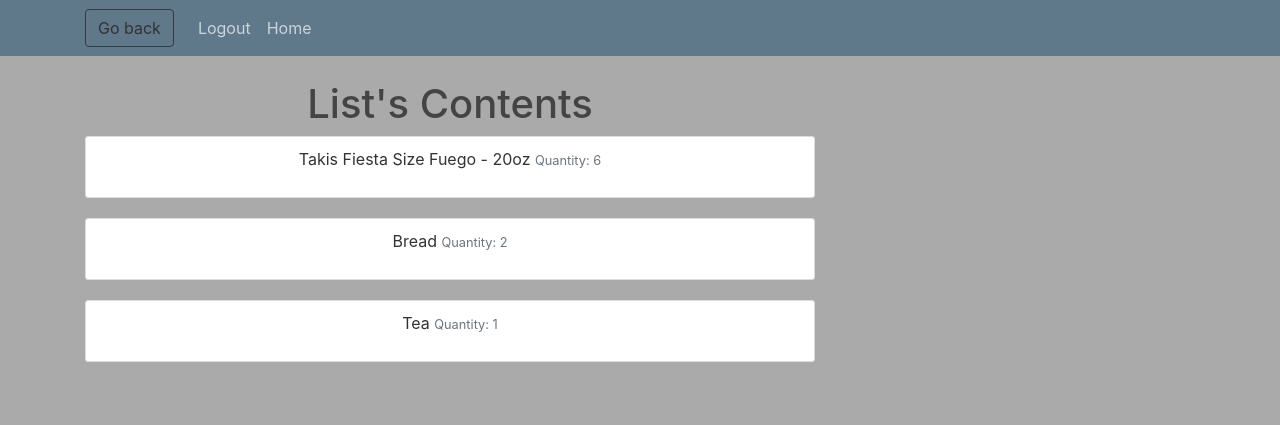
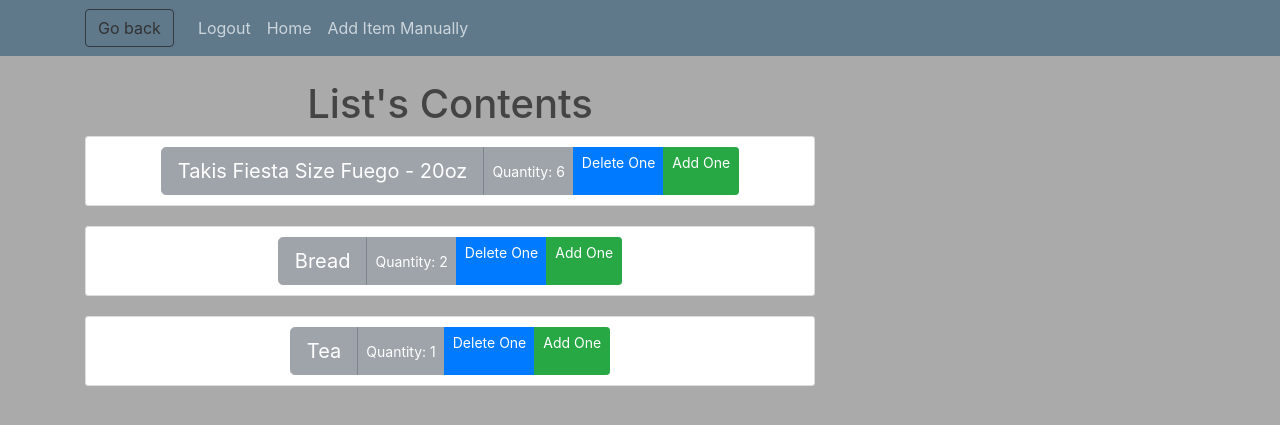
Before and after one commit to treyhamilton/CSC-450-App-Flask, a Flask app: page /listContents/1 in a window 1280 px wide. Shown: the top 425 px of the page. Run offline with Flask 2, Linux system fonts and the light colour scheme; a user stored in the database is signed in; data comes from the database, SQL or seed files in the repository; both versions use the stored data as it was after the commit; some libraries are stand-ins or nearby versions.

Commit message:
Add/Delete from My Lists. Add Item Manually

```diff
--- a/GroceryTracking/routes.py
+++ b/GroceryTracking/routes.py
@@ -3,11 +3,13 @@ from sqlalchemy import func, and_
 from GroceryTracking import app, db, bcrypt
 from flask_login import login_user, current_user, logout_user, login_required
 from GroceryTracking.models import List, User, Item, Content
-from GroceryTracking.forms import LogInForm, RegistrationForm, EditAccountForm, AddListForm, DeleteListForm, RenameListForm,\
-    ChangePasswordForm, ValidationError
+from GroceryTracking.forms import LogInForm, RegistrationForm, EditAccountForm, AddListForm, DeleteListForm, \
+    RenameListForm, \
+    ChangePasswordForm, ValidationError, AddItemManuallyForm
 from GroceryTracking.helperFunctions import nextHighestUserId, getInformationOnUpc, addItemToDatabaseAndList, \
     nextHighestListId
 from GroceryTracking.testFunctions import recreateDatabaseBlank, recreateDatabaseTestFill
+
 
 @app.route("/")
 @app.route("/MainMenu")
@@ -35,7 +37,6 @@ def registerRoute():
             flash('Your account has not been created.', 'fail')
         return redirect(url_for('login'))
     return render_template('Register.html', title='Register', form=form)
-
 
 
 @app.route("/login", methods=['GET', 'POST'])
@@ -68,14 +69,91 @@ def userLists():
     return render_template('YourLists.html', lists=lists)
 
 
+@app.route("/addItemManually", methods=['POST', 'GET'])
+@login_required
+def AddItemManually():
+    form = AddItemManuallyForm()
+    itemName = form.itemName.data
+    itemUPC = form.itemUPC.data
+    itemQuantity = form.itemQuantity.data
+    ListName = form.ListName.data
+    if form.validate_on_submit():
+        testQuery = db.session.query(Item).filter(Item.upc == itemUPC).first()
+        print(testQuery)
+        if testQuery == None:
+            newItem = Item(upc=itemUPC, name=itemName)
+            db.session.add(newItem)
+        ListID = db.session.query(List.id).filter(List.name == ListName).all()[0][0]
+        print(current_user)
+        testQuery = db.session.query(Content).filter(Content.item_upc == itemUPC,
+                                                     Content.list_id == ListID).first()
+        if testQuery == None:
+            newContentEntry = Content(item_upc=itemUPC, list_id=ListID,
+                                  quantity=itemQuantity)
+            db.session.add(newContentEntry)
+        else:
+            testQuery.quantity += 1
+        db.session.commit()
+        flash('Your item added', 'success')
+
+    return render_template('AddItemManually.html', title='New Item', form=form, legend='New Item')
+
+
 @app.route("/listContents/<int:listId>")
 def listContents(listId):
     currentList = listId
-    contents = db.session.query(Item.name, Content.quantity).join(Item).filter(
+    contents = db.session.query(Item.name, Content.quantity, Content.list_id).join(Item).filter(
         and_(Item.upc == Content.item_upc, Content.list_id == currentList))
     for x in contents:
         print(x)
+
     return render_template('ListContents.html', contents=contents)
+
+
+@app.route("/listContents/delete/<int:listId>/<string:itemName>", methods=['POST', 'GET'])
+@login_required
+def deleteItem(itemName, listId):
+    print("itemName: ", itemName)
+    currentList = listId
+    contents = db.session.query(Item.name, Content.quantity, Content.list_id).join(Item).filter(
+        and_(Item.upc == Content.item_upc, Content.list_id == currentList))
+
+    itemUPC = db.session.query(Item.upc).filter(Item.name == itemName).all()[0][0]
+    listContents = db.session.query(Content).filter(Content.item_upc == itemUPC,
+                                                    Content.list_id == listId).all()[0]
+    print("listContents before: ", listContents)
+    itemListQuantity = listContents.quantity
+    print(itemListQuantity)
+    itemListQuantity = itemListQuantity - 1
+    print(itemListQuantity)
+    listContents.quantity = itemListQuantity
+    print("listContents after: ", listContents)
+    db.session.commit()
+    flash('Your item quantity been updated!', 'success')
+    return redirect(url_for('listContents', listId=listId))
+
+
+@app.route("/listContents/add/<int:listId>/<string:itemName>", methods=['POST', 'GET'])
+@login_required
+def AddOneItem(itemName, listId):
+    print("itemName: ", itemName)
+    currentList = listId
+    contents = db.session.query(Item.name, Content.quantity, Content.list_id).join(Item).filter(
+        and_(Item.upc == Content.item_upc, Content.list_id == currentList))
+
+    itemUPC = db.session.query(Item.upc).filter(Item.name == itemName).all()[0][0]
+    listContents = db.session.query(Content).filter(Content.item_upc == itemUPC,
+                                                    Content.list_id == listId).all()[0]
+    print("listContents before: ", listContents)
+    itemListQuantity = listContents.quantity
+    print(itemListQuantity)
+    itemListQuantity = itemListQuantity + 1
+    print(itemListQuantity)
+    listContents.quantity = itemListQuantity
+    print("listContents after: ", listContents)
+    db.session.commit()
+    flash('Your item quantity been updated!', 'success')
+    return redirect(url_for('listContents', listId=listId))
 
 
 @app.route("/settings")
@@ -115,7 +193,7 @@ def deleteList():
 
     if request.method == 'POST':
         print(form.listOfLists.data)
-        #-1 is the value assigned to the value in the choices list of "Pick a list"
+        # -1 is the value assigned to the value in the choices list of "Pick a list"
         if form.listOfLists.data == '-1':
             flash('Please select a list.', 'fail')
         elif form.listOfLists.data != 'None':
@@ -128,6 +206,7 @@ def deleteList():
         else:
             flash('There are no lists to delete.', 'success')
     return render_template('deleteList.html', title='Delete List', form=form, legend='Delete List')
+
 
 @app.route("/renameList", methods=['GET', 'POST'])
 @login_required
@@ -197,6 +276,7 @@ def getItem():
         flash('Failed to add item to list. Already exists in Database.', 'fail')
         return render_template('MainMenu.html')
 
+
 @app.route("/changePassword", methods=['GET', 'POST'])
 @login_required
 def changePassword():
@@ -205,7 +285,7 @@ def changePassword():
     if form.validate_on_submit():
         # Check if the current password is correct
         if bcrypt.check_password_hash(current_user.password, form.oldPassword.data):
-           # Hash the new password
+            # Hash the new password
             newPassword = bcrypt.generate_password_hash(form.newPassword.data).decode('utf-8')
             # Update the new password
             current_user.password = newPassword
--- a/GroceryTracking/templates/ListContents.html
+++ b/GroceryTracking/templates/ListContents.html
@@ -7,14 +7,40 @@
         </h1>
         {% for item in contents %}
             <article class="m879edia content-section">
-                <div class="media-body">
-                    <p>
-                        {{ item.name }}
-                        <small class="text-muted">Quantity: {{ item.quantity }}</small>
-                    </p>
+<!--                <div class="media-body">-->
+<!--                    <p>-->
+<!--                        {{ item.name }}-->
+<!--                        <small class="text-muted">Quantity: {{ item.quantity }}</small>-->
+<!--                        <a class="btn btn-primary btn-block btn-lg" type="button" >{{item.name}}</a>-->
+<!--                    </p>-->
+<!--                </div>-->
+                <div class="btn-group" role="group" aria-label="Basic example">
+                    <button type="button" class="btn btn-secondary btn-lg" disabled>{{item.name}}</button>
+                    <button type="button" class="btn btn-secondary btn-sm" disabled>Quantity: {{ item.quantity }}</button>
+                    <a class="btn btn-primary btn-sm" type="button" href="{{ url_for('deleteItem', itemName=item.name, listId=item.list_id) }}" methods=["POST"]>Delete One</a>
+                    <a class="btn btn-success btn-sm" type="button" href="{{ url_for('AddOneItem', itemName=item.name, listId=item.list_id) }}" methods=["POST"]>Add One</a>
                 </div>
             </article>
+             <div class="modal fade" id="deleteModal" tabindex="-1" role="dialog" aria-labelledby="deleteModalLabel" aria-hidden="true">
+                <div class="modal-dialog" role="document">
+                  <div class="modal-content">
+                    <div class="modal-header">
+                      <h5 class="modal-title" id="deleteModalLabel">Delete Item?</h5>
+                      <button type="button" class="close" data-dismiss="modal" aria-label="Close">
+                        <span aria-hidden="true">&times;</span>
+                      </button>
+                    </div>
+                    <div class="modal-footer">
+                      <button type="button" class="btn btn-secondary" data-dismiss="modal">Close</button>
+                        <form action="{{ url_for('deleteItem', listId=item.list_id, itemName=item.name) }}" method="POST">
+                            <input class="btn btn-danger" type="submit" value="Delete">
+                        </form>
+                    </div>
+                  </div>
+                </div>
+              </div>
         {% endfor %}
     </div>
+<!-- Modal -->
 
 {% endblock content %}
--- a/GroceryTracking/templates/layout.html
+++ b/GroceryTracking/templates/layout.html
@@ -33,6 +33,7 @@
                   {% if current_user.is_authenticated %}
                     <a class="nav-item nav-link" href="{{ url_for('logout') }}">Logout</a>
                     <a class="nav-item nav-link" href="{{ url_for('mainMenuRoute') }}">Home</a>
+                    <a class="nav-item nav-link" href="{{ url_for('AddItemManually') }}">Add Item Manually</a>
                   {% else %}
                     <a class="nav-item nav-link" href="{{ url_for('login') }}">Login</a>
                     <a class="nav-item nav-link" href="{{ url_for('registerRoute') }}">Register</a>
```
Also changed, not shown: GroceryTracking/forms.py (+8 -1 lines), GroceryTracking/templates/AddItemManually.html (added, +66 -0 lines), GroceryTracking/helperFunctions.py (line endings or trailing spaces), GroceryTracking/items.db.
